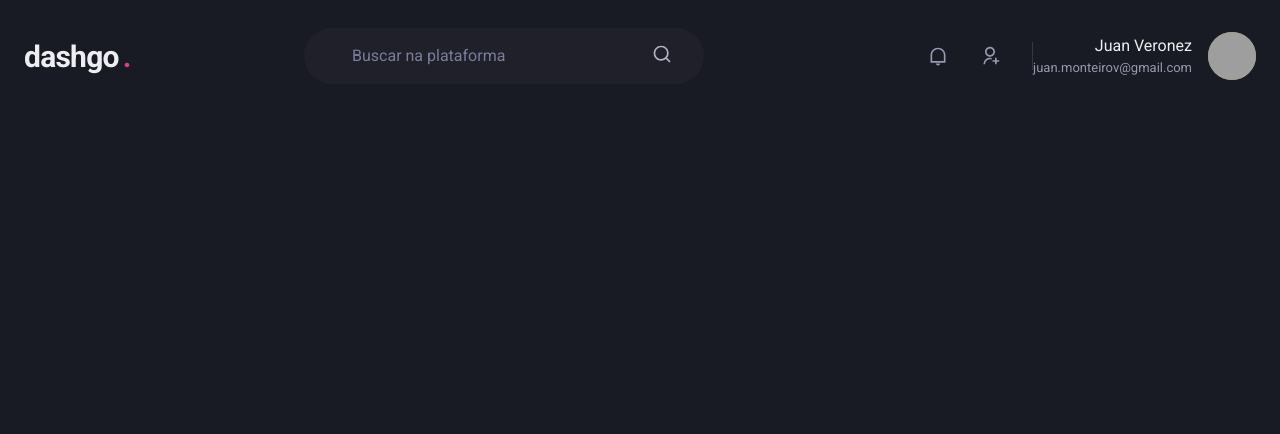
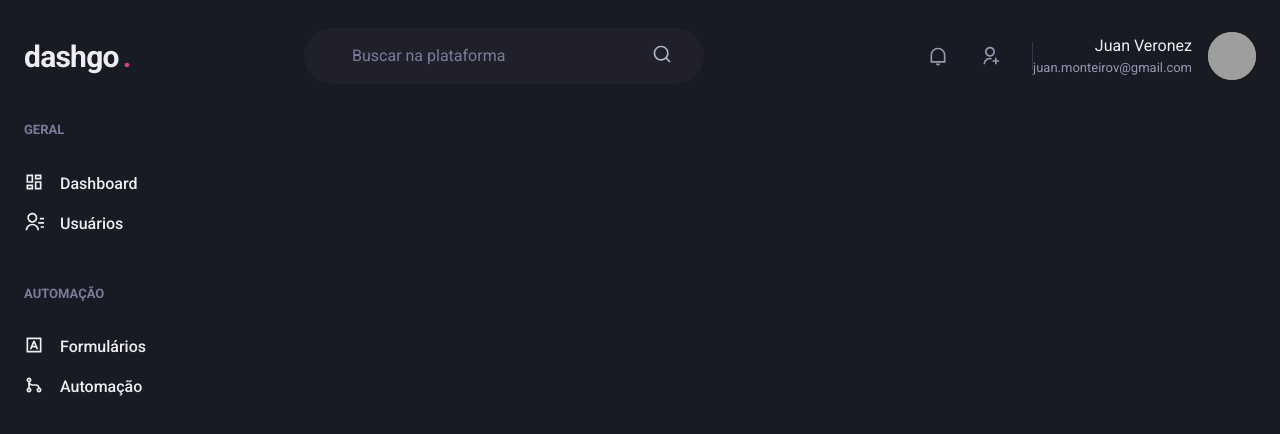
Before and after one commit to JuanMVeronez/ignite-react04-dashgo, a Next.js app: page /dashboard in a window 1280 px wide. Shown: the top 434 px of the page. Built offline with nearby package versions, Linux system fonts and the light colour scheme; grey boxes are pictures that could not be loaded.

Commit message:
Criacao de uma primeira versao da sidebar

```diff
--- /dev/null
+++ b/src/components/Sidebar.tsx
@@ -0,0 +1,37 @@
+import { Box, Icon, Link, Stack, Text } from "@chakra-ui/react";
+import { RiContactsLine, RiDashboardLine, RiGitMergeLine, RiInputMethodLine } from "react-icons/ri";
+
+export function Sidebar() {
+  return (
+    <Box as="aside" w="64" mr="8">
+      <Stack spacing="12" align="flex-start">
+        <Box>
+          <Text fontWeight="Bold" color="gray.400" fontSize="small">GERAL</Text>
+          <Stack spacing="4" mt="8" align="stretch">
+            <Link display="flex" align="center">
+              <Icon as={RiDashboardLine} fontSize="20"></Icon>
+              <Text ml="4" fontWeight="medium">Dashboard</Text>
+            </Link>
+            <Link display="flex" align="center">
+              <Icon as={RiContactsLine} fontSize="20"></Icon>
+              <Text ml="4" fontWeight="medium">Usuários</Text>
+            </Link>
+          </Stack>
+        </Box>
+        <Box>
+          <Text fontWeight="Bold" color="gray.400" fontSize="small">AUTOMAÇÃO</Text>
+          <Stack spacing="4" mt="8" align="stretch">
+            <Link display="flex" align="center">
+              <Icon as={RiInputMethodLine} fontSize="20"></Icon>
+              <Text ml="4" fontWeight="medium">Formulários</Text>
+            </Link>
+            <Link display="flex" align="center">
+              <Icon as={RiGitMergeLine} fontSize="20"></Icon>
+              <Text ml="4" fontWeight="medium">Automação</Text>
+            </Link>
+          </Stack>
+        </Box>
+      </Stack>
+    </Box>
+  );
+}
--- a/src/pages/dashboard.tsx
+++ b/src/pages/dashboard.tsx
@@ -1,9 +1,15 @@
-import { Header } from "../components/header";
+import { Flex } from "@chakra-ui/react";
+import { Header } from "../components/Header";
+import { Sidebar } from "../components/Sidebar";
 
 export default function Dashboard() {
   return (
-    <>
+    <Flex direction="column" h="100vh">
       <Header />
-    </>
+
+      <Flex w="100%" my="6" maxW="1480" mx="auto" px="6">
+        <Sidebar/>
+      </Flex>
+    </Flex>
   );
 }
```
